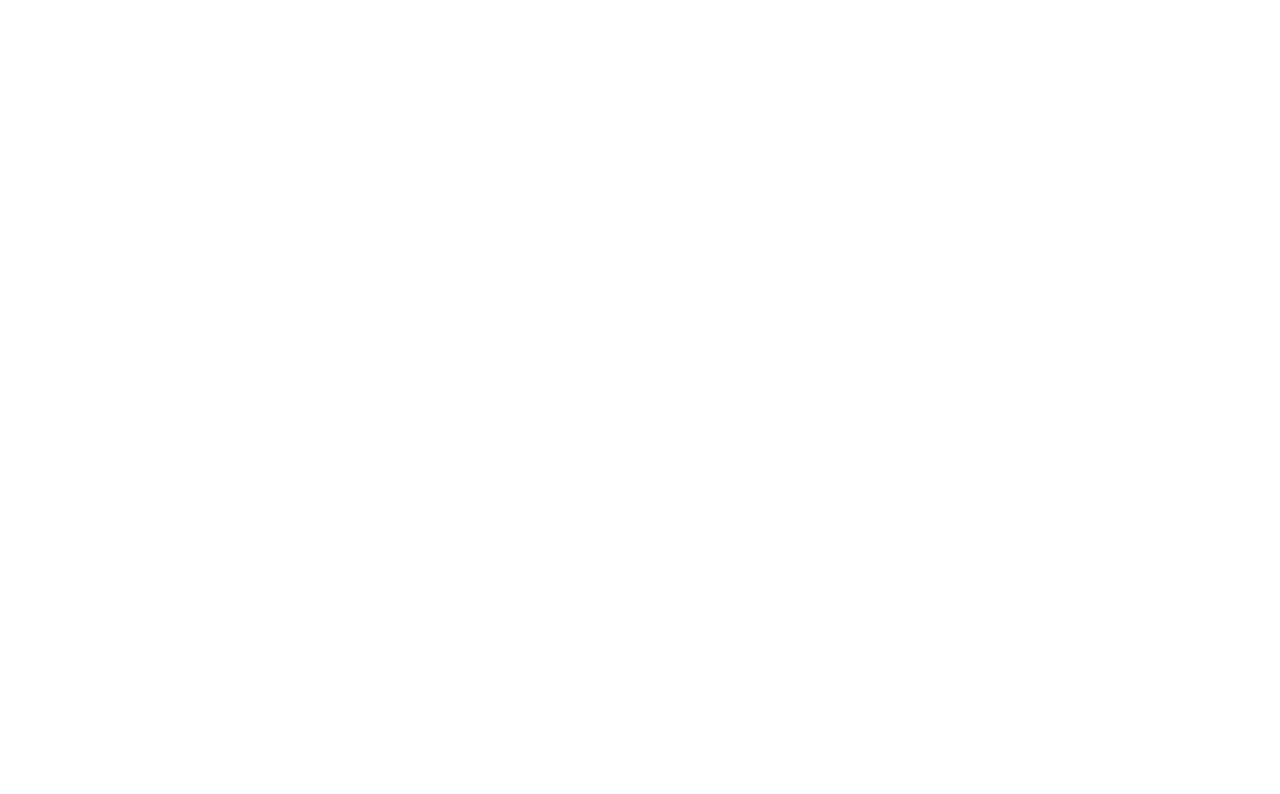
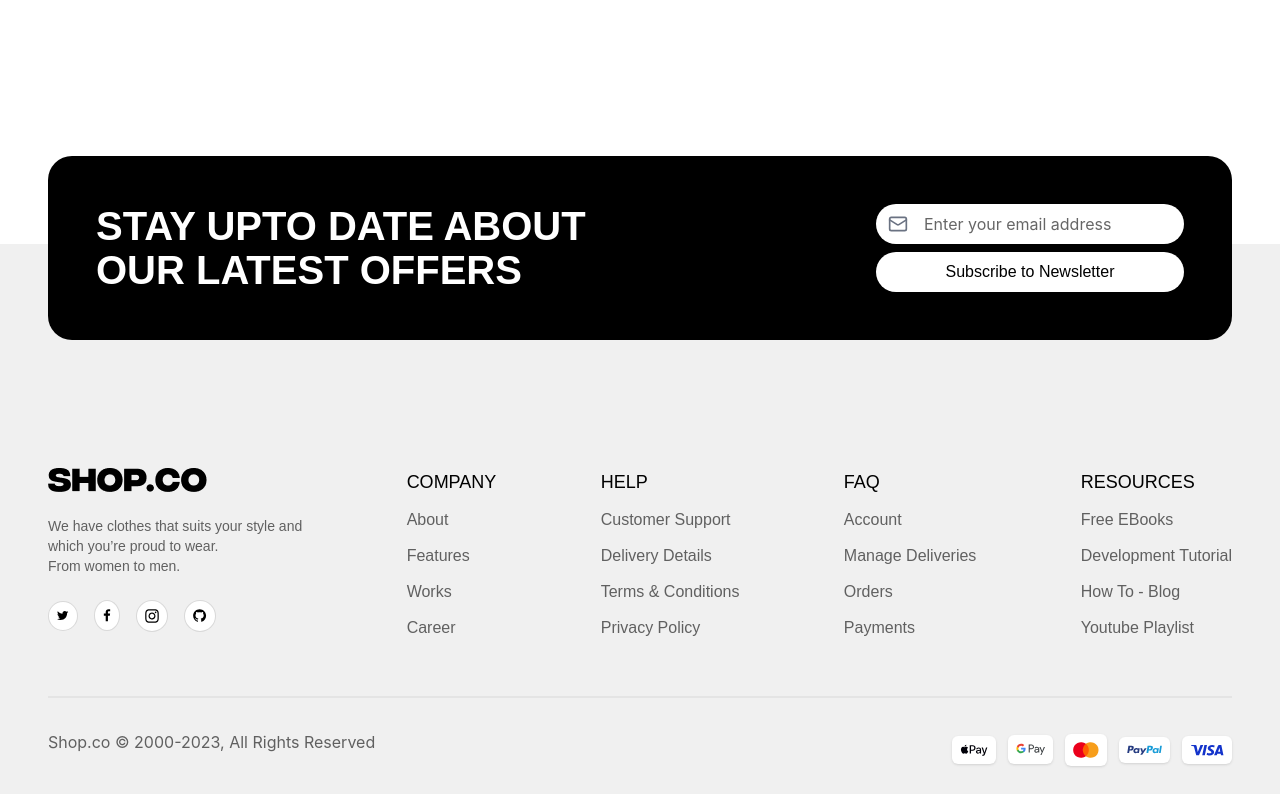
Before and after one commit to 01mehran/shopverse, a React (Vite) app: page / in a window 1280 px wide. Shown: the part 1891-2685 px from the top of the page. Before the commit the page ends 1975 px from the top, so only its background shows below. Built offline with nearby package versions, Linux system fonts and the light colour scheme; a web font is replaced by a local one.

Commit message:
feat(product-details): add footer component Closes #11

```diff
--- a/src/pages/ProductDetails.tsx
+++ b/src/pages/ProductDetails.tsx
@@ -1,5 +1,5 @@
 // Components;
-import { BreadCrumb, Header, TopBar } from "@/shared/components";
+import { BreadCrumb, Footer, Header, TopBar } from "@/shared/components";
 import ProductInfo from "@/features/products/components/ProductInfo";
 import Comments from "@/features/products/components/Comments";
 import MightLikeProducts from "@/features/products/components/MightLikeProducts";
@@ -13,6 +13,7 @@ export default function ProductDetails() {
       <ProductInfo />
       <Comments />
       <MightLikeProducts />
+      <Footer />
     </section>
   );
 }
```
